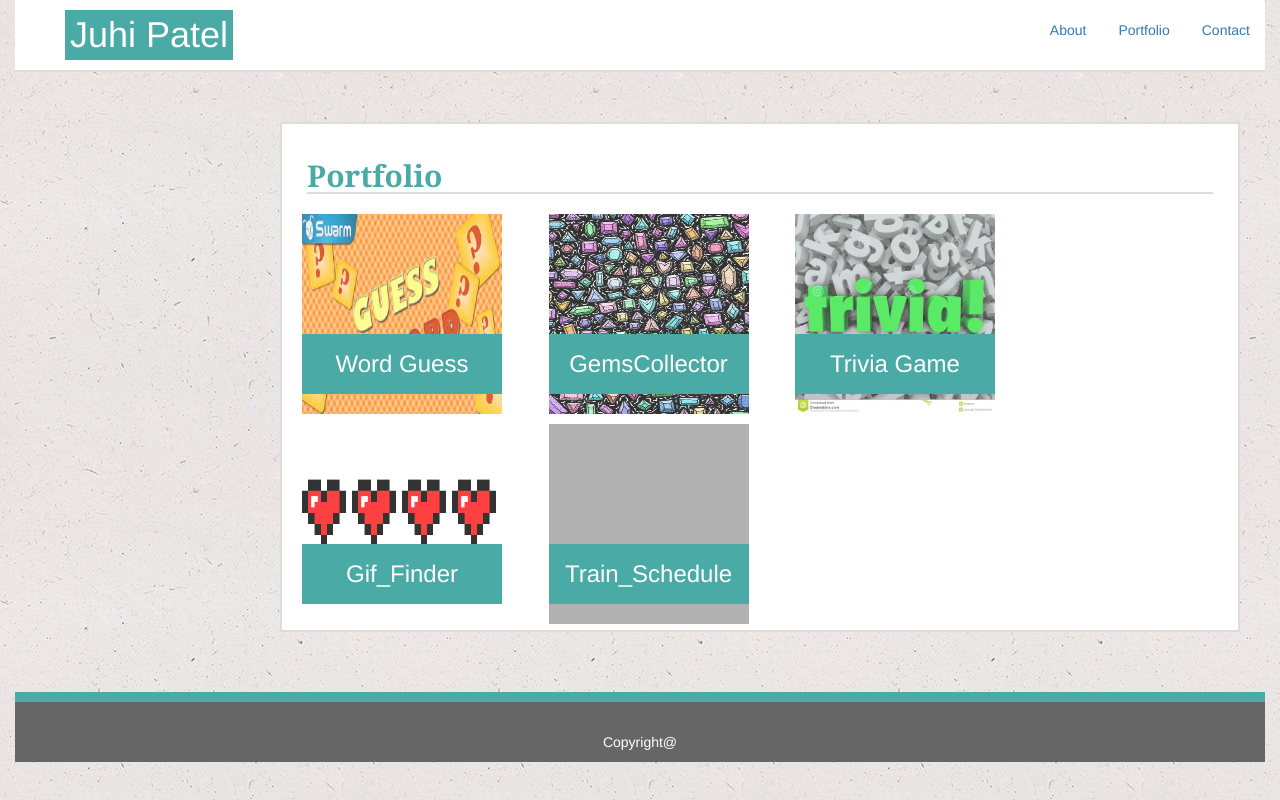
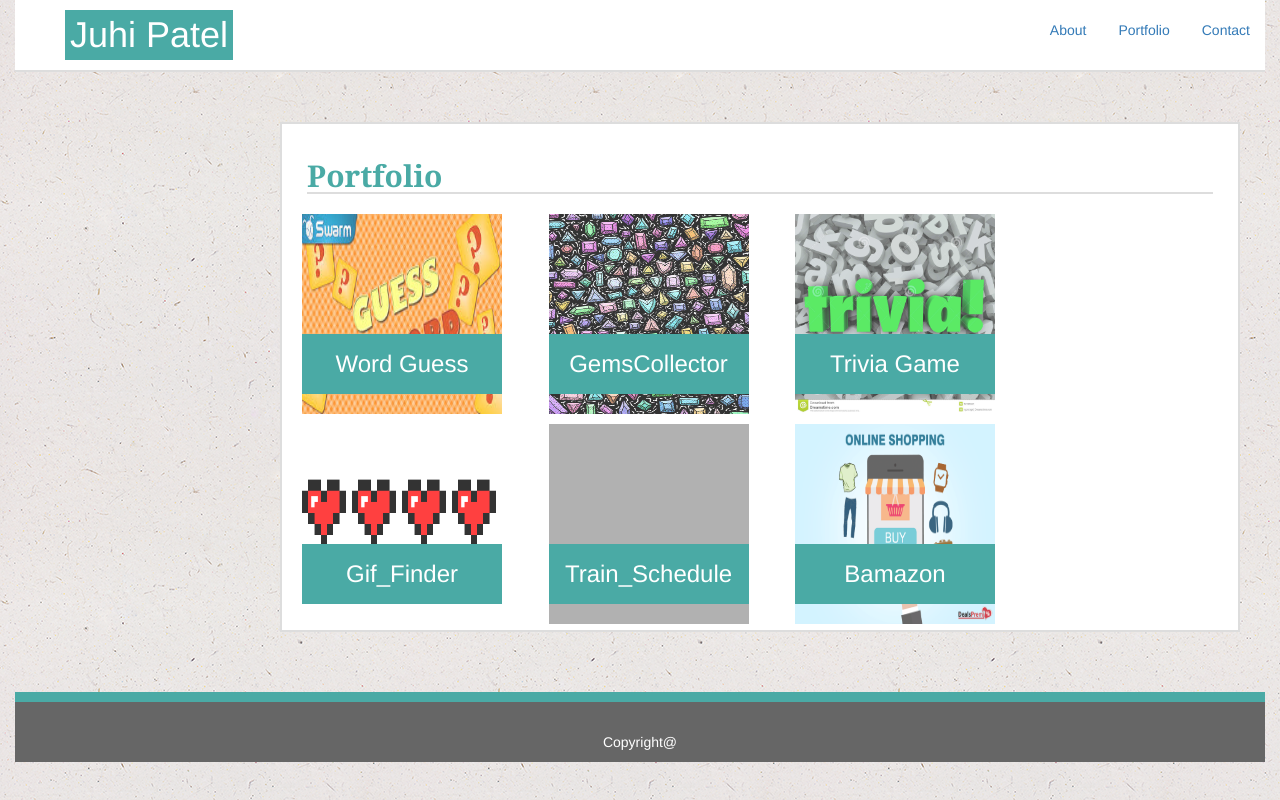
Before and after one commit to Juhi1919/bootstrap_portfolio, a plain HTML site: page portfolio1.html in a window 1280 px wide. Drawn offline with nearby package versions, Linux system fonts and the light colour scheme; grey boxes are pictures that could not be loaded; files whose address does not match are found by name.

Commit message:
Updating File

```diff
--- a/portfolio1.html
+++ b/portfolio1.html
@@ -57,6 +57,12 @@
                       <img src="Images\train.gif" alt="traintime">
                      <a href="https://juhi1919.github.io/Train_Schedule.github.io/"> <h3>Train_Schedule</h3></a>
                         </div>
+
+                        <div class="col-sm-3">
+                          <img src="Images\bamazon.gif" alt="Bamazon">
+                         <a href="https://github.com/Juhi1919/Bamazon.github.io"> <h3>Bamazon</h3></a>
+                            </div>
+
                 </div>
 
                 </div>
```
Also changed, not shown: Images/bamazon.gif (added).
